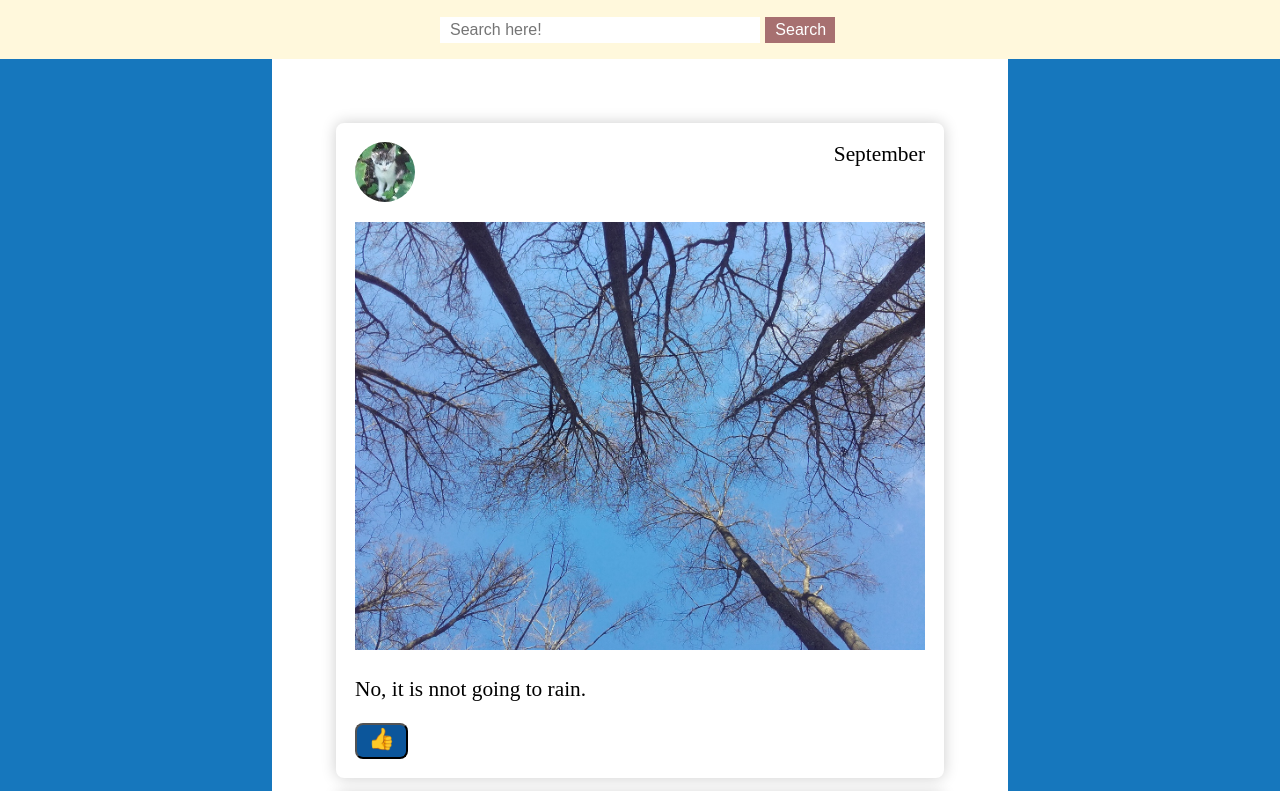
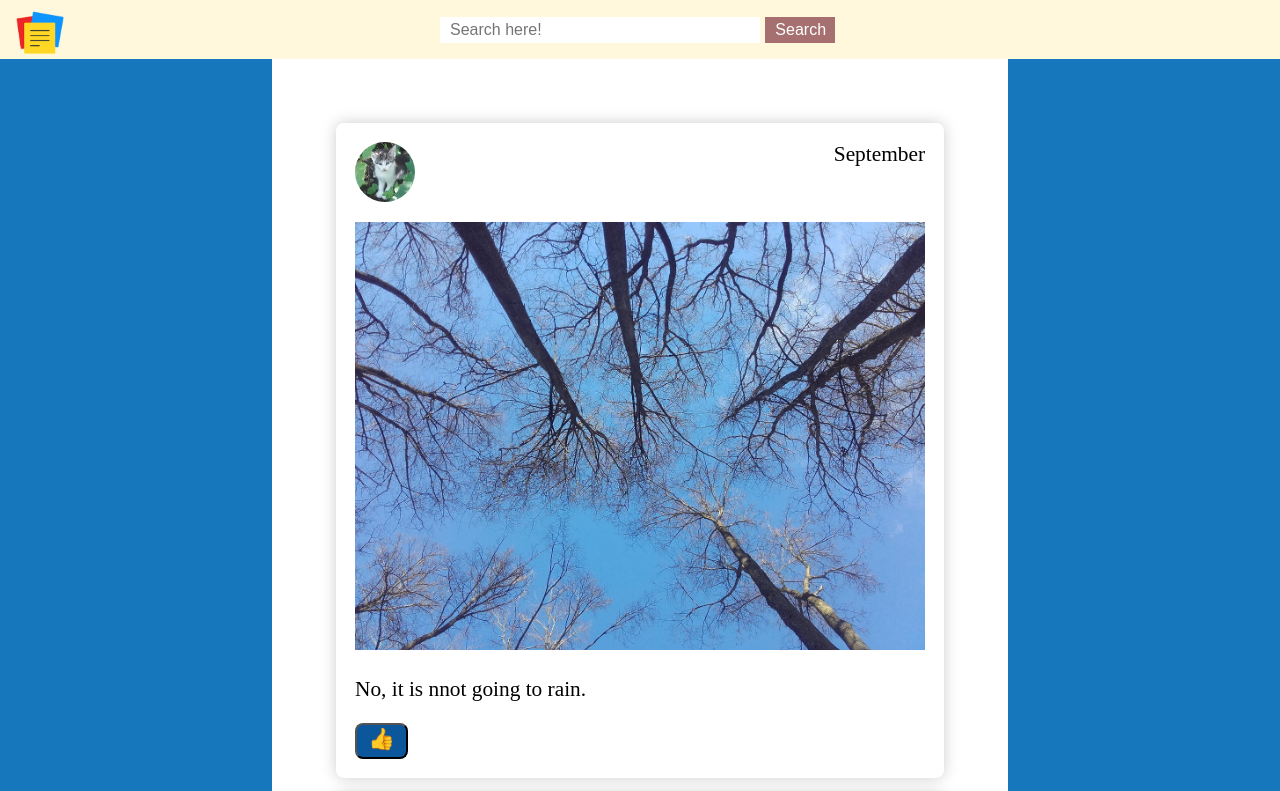
Before and after one commit to semjon00/wad20-homework1, a plain HTML site: page index.html in a window 1280 px wide. Shown: the top 791 px of the page. Drawn offline with Linux system fonts and the light colour scheme.

Commit message:
Logo in index page. Probably will need to redo some day.

```diff
--- a/index.html
+++ b/index.html
@@ -10,6 +10,7 @@
 <body>
 
 <header>
+    <img id="small_logo" src="res/images/postit-logo.png" alt="Postit Logo">
     <form action="/form/submit" method="GET">
       <input type="text" name="text" class="search" placeholder="Search here!">
       <input type="submit" name="submit" class="submit" value="Search">
--- a/res/css/index-style.css
+++ b/res/css/index-style.css
@@ -5,6 +5,7 @@ body {
 }
 
 header {
+    display: flex;
     background-color: cornsilk;
     padding: 1rem;
 }
@@ -12,7 +13,7 @@ header {
 form {
   width: 400px;
   margin: auto;
-  margin-top:0px;
+  margin-top:0;
 }
 
 input {
@@ -84,3 +85,12 @@ img.avatar {
     padding-bottom: 4pt;
     width: 40pt;
 }
+
+#small_logo {
+    position: absolute;
+    width: 48px;
+    height: 48px;
+
+    -ms-transform: translate(0, -15%);
+    transform: translate(0, -15%);
+}
```
Also changed, not shown: res/css/login-style.css (line endings or trailing spaces), res/css/style.css (line endings or trailing spaces).
